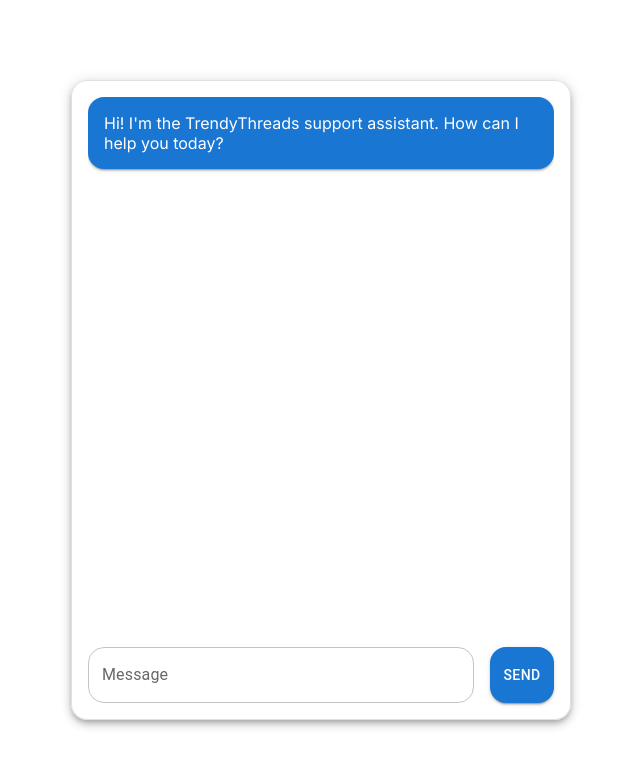
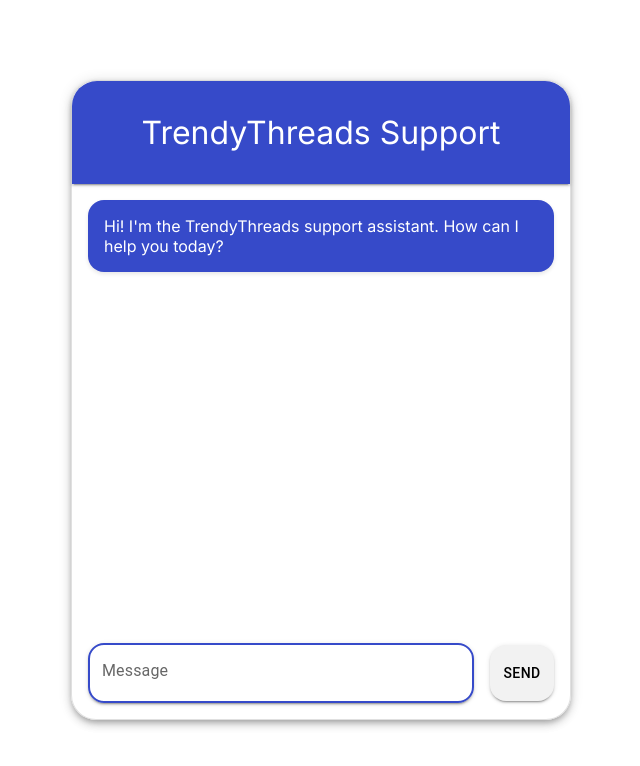
Before and after one commit to pc9350/IntelliAid-AI-Customer-Support, a Next.js app: page / in a window 1280 px wide. Shown: the top 766 px of the page, without its empty margins (319-959 px from the left). Built offline with nearby package versions, Linux system fonts and the light colour scheme.

Commit message:
Added header and changed the colors

```diff
--- a/app/page.js
+++ b/app/page.js
@@ -6,47 +6,91 @@
 import { useState } from 'react';
 import { styled } from '@mui/material/styles';
 
+// Color variables
+const AIColor = 'rgb(54, 74, 201)';
+const CustomerColor = 'rgb(242, 242, 242)';
+const AITextColor = 'white';
+const CustomerTextColor = 'black';
+
 // Styled components
 const ChatBox = styled(Box)(({ theme }) => ({
   width: '90vw',
   maxWidth: '500px',
   height: '80vh',
   maxHeight: '700px',
-  borderRadius: '16px',
+  borderRadius: '25px',
   border: `1px solid ${theme.palette.divider}`,
   background: `linear-gradient(to top, ${theme.palette.background.default}, ${theme.palette.background.paper})`,
   boxShadow: theme.shadows[5],
-  padding: theme.spacing(2),
   display: 'flex',
   flexDirection: 'column',
 }));
 
-const MessageBox = styled(Box)(({ theme, role }) => ({
-  backgroundColor: role === 'assistant' ? theme.palette.primary.main : theme.palette.secondary.main,
-  color: theme.palette.common.white,
+const Header = styled(Box)(({ theme }) => ({
+  backgroundColor: AIColor,
+  color: AITextColor,
+  fontSize: '2rem',
+  padding: theme.spacing(4),
+  borderRadius: '25px 25px 0 0', // Rounded corners on top
+  margin: 0,
+  position: 'sticky',
+  top: 0,
+  width: '100%',
+  textAlign: 'center',
+  boxShadow: theme.shadows[2],
+}));
+
+
+const ContentContainer = styled(Stack)(({ theme }) => ({
+  flexGrow: 1,
+  overflow: 'auto',
+  padding: theme.spacing(2),
+}));
+
+const MessageBox = styled(Box)(({ role }) => ({
+  backgroundColor: role === 'assistant' ? AIColor : CustomerColor,
+  color: role === 'assistant' ? AITextColor : CustomerTextColor,
   borderRadius: '16px',
-  padding: theme.spacing(2),
-  boxShadow: theme.shadows[2],
+  padding: '16px',
+  boxShadow: '0px 2px 4px rgba(0, 0, 0, 0.1)',
+
 }));
 
 const SendButton = styled(Button)(({ theme }) => ({
   borderRadius: '16px',
+  backgroundColor: CustomerColor,
+  color: CustomerTextColor,
   padding: theme.spacing(2),
   boxShadow: theme.shadows[2],
   '&:hover': {
-    backgroundColor: theme.palette.primary.dark,
+    backgroundColor: AIColor,
+    color: AITextColor,
     boxShadow: theme.shadows[4],
   },
 }));
 
-const StyledTextField = styled(TextField)(({ theme }) => ({
+const StyledTextField = styled(TextField)(({ theme,isSelected }) => ({
   borderRadius: '16px',
   '& .MuiInputBase-root': {
     borderRadius: '16px',
+    border: `2px solid ${isSelected ? CustomerColor: AIColor}`, // Apply border color if selected
+    boxShadow: theme.shadows[2], // Ensure no shadow is applied
+    transition: 'border-color 0.3s ease',
+    '&:focus': {
+      borderColor: AIColor, // Ensure focus also uses AI color
+    },
   },
+  '& .MuiOutlinedInput-notchedOutline': {
+    border: 'none', // Remove default border if using an outlined variant
+  },
+  '& .MuiFormLabel-root.Mui-focused': {
+    color: AIColor, // Change label color when focused
+  },
+
 }));
 
 export default function Home() {
+  const [isTextFieldFocused, setIsTextFieldFocused] = useState(false);
   const [messages, setMessages] = useState([
     {
       role: 'assistant',
@@ -113,6 +157,7 @@
     }
   };
 
+
   return (
     <Box
       width="100vw"
@@ -125,12 +170,10 @@
       padding={2}
     >
       <ChatBox>
-        <Stack
-          direction="column"
-          spacing={2}
-          flexGrow={1}
-          overflow="auto"
-        >
+        <Header>
+          TrendyThreads Support
+        </Header>
+        <ContentContainer direction="column" spacing={2}>
           {messages.map((message, index) => (
             <Box
               key={index}
@@ -140,13 +183,13 @@
               }
               mb={1}
             >
-              <MessageBox role={message.role}>
+              <MessageBox role={message.role}  >
                 {message.content}
               </MessageBox>
             </Box>
           ))}
-        </Stack>
-        <Stack direction="row" spacing={2} mt={2} alignItems="center">
+        </ContentContainer>
+        <Stack direction="row" spacing={2} mt={2} alignItems="center" padding={2}>
           <StyledTextField
             label="Message"
             fullWidth
@@ -154,6 +197,9 @@
             onChange={(e) => setMessage(e.target.value)}
             onKeyPress={handleKeyPress}
             disabled={isLoading}
+            isSelected={isTextFieldFocused}
+            onFocus={() => setIsTextFieldFocused(true)}
+            onBlur={() => setIsTextFieldFocused(false)}
           />
           <SendButton
             variant="contained"
```
